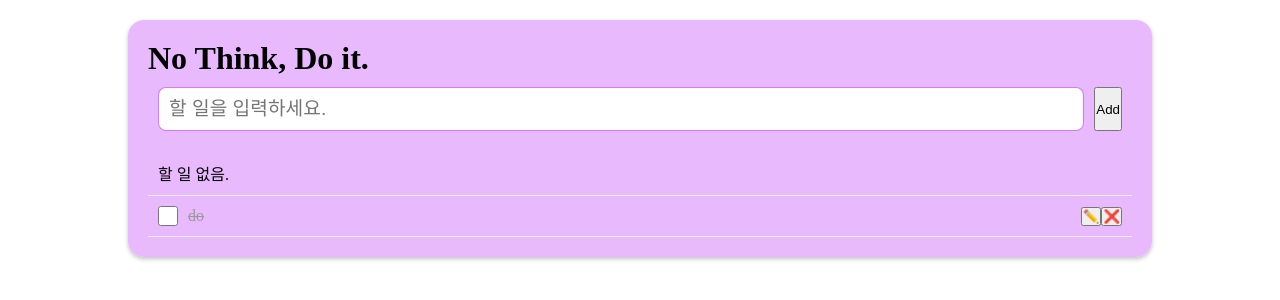
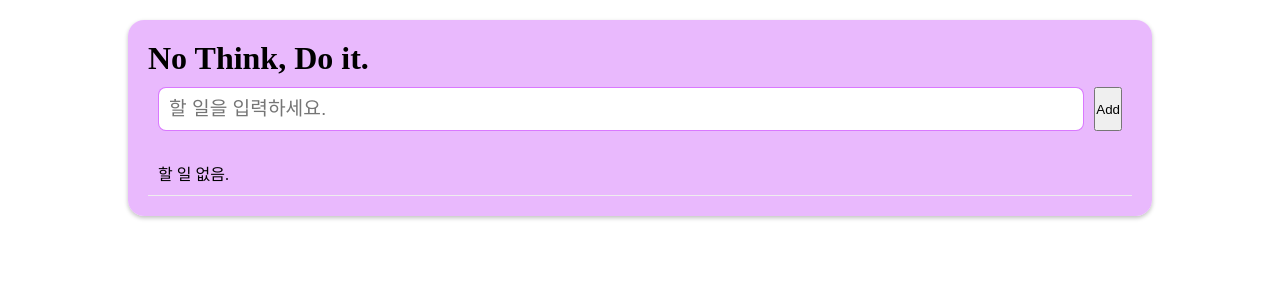
Before and after one commit to Delend08/Programming_React01, a React (Vite) app: page / in a window 1280 px wide. Shown: the top 300 px of the page. Built offline with nearby package versions, Linux system fonts and the light colour scheme.

Commit message:
TodoListApp show todos

```diff
--- a/src/TodoListApp.jsx
+++ b/src/TodoListApp.jsx
@@ -17,7 +17,7 @@
         <div className="todo">
             <TodoHeader />
             <TodoAdder addTodo={addTodo}/>
-            <TodoList />
+            <TodoList todos={todos}/>
         </div>
     )
 }
--- a/src/components/CheckBox.jsx
+++ b/src/components/CheckBox.jsx
@@ -1,11 +1,11 @@
 import React from 'react'
 
 export default function CheckBox(props) {
-    const { id, ...rest } = props;
+    const { children ,id, ...rest } = props;
     return (
         <>
             <input type="checkbox" id={`chk-${id}`} className="todo__check" />
-            <label htmlFor={`chk-${id}`} className="todo__label">do</label>
+            <label htmlFor={`chk-${id}`} className="todo__label">{children}</label>
         </>
     )
 }
--- a/src/components/TodoItem.jsx
+++ b/src/components/TodoItem.jsx
@@ -2,10 +2,13 @@
 import CheckBox from './CheckBox.jsx'
 import Button from './Button.jsx'
 
-export default function TodoItem() {
+export default function TodoItem({ todo }) {
+
     return (
-        <li className="todo__item todo__item--complete">
-            <CheckBox id="2"/>
+        <li className={`todo__item${todo.isCompleted ? " todo__item--complete" : ""}`}>
+            <CheckBox id={todo.id}>
+                {todo.text}
+            </CheckBox>
             <Button className="todo__Button todo__Button--edit">✏️</Button>
             <Button className="todo__Button todo__Button--delete">❌</Button>
         </li>
--- a/src/components/TodoList.jsx
+++ b/src/components/TodoList.jsx
@@ -2,11 +2,20 @@
 import TodoItemEmpty from './TodoItemEmpty.jsx'
 import TodoItem from './TodoItem.jsx'
 
-export default function TodoList() {
+export default function TodoList({ todos }) {
+
+
     return (
         <ul className="todo__list">
-            <TodoItemEmpty />
-            <TodoItem />
+            {/* todos에 값이 없으면, TodoItemEmpty */}
+            {todos.length === 0 && <TodoItemEmpty />}
+            {/* todos에 값이 있으면, TodoItem에 todo를 넣자 */}
+            {
+                todos.length > 0 &&
+                todos.map(todo =>
+                    <TodoItem todo={todo} />
+                )
+            }
         </ul>
     )
 }
```
